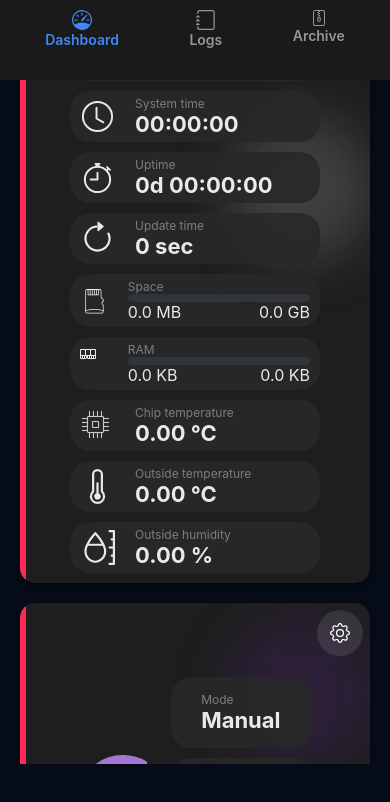
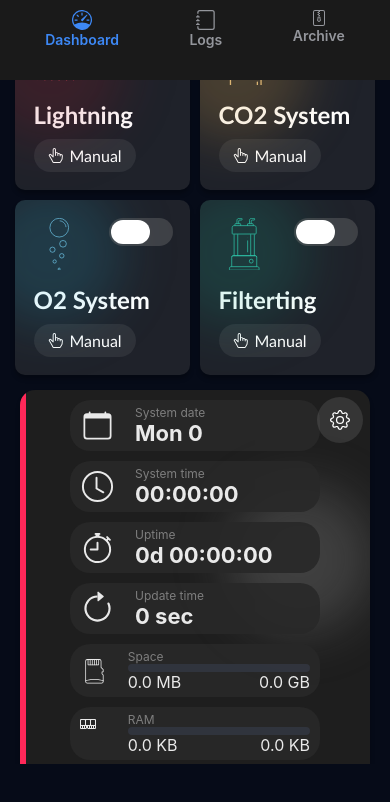
Before and after one commit to onnkek/aquarium, a React (Create React App) app: page / in a window 390 px wide. Shown: the top 802 px of the page. Built offline with nearby package versions, Linux system fonts and the light colour scheme; no server answers.

Commit message:
test new UI for mobile

```diff
--- a/src/pages/DashboardPage/ui/DashboardPage.tsx
+++ b/src/pages/DashboardPage/ui/DashboardPage.tsx
@@ -13,6 +13,7 @@ import { O2Widget } from "widgets/O2Widget";
 import { LightWidget } from "widgets/LightWidget";
 import { FilterWidget } from "widgets/FilterWidget";
 import { CO2Widget } from "widgets/CO2Widget";
+import { RelayWidget } from "widgets/RelayWidget";
 
 export interface DashboardPageProps {
   className?: string;
@@ -23,7 +24,8 @@ export const DashboardPage = ({ className }: DashboardPageProps) => {
   const system = useAppSelector(state => state.aquarium.config.system)
   const openModal = useAppSelector(state => state.aquarium.modal)
   const updateStatus = useAppSelector(state => state.aquarium.updateStatus)
-
+  const config = useAppSelector(state => state.aquarium.config)
+  const currentInfo = useAppSelector(state => state.aquarium.currentInfo)
 
   useEffect(() => {
     dispatch(getCurrentInfo())
@@ -44,9 +46,17 @@ export const DashboardPage = ({ className }: DashboardPageProps) => {
 
   return (
     <Page className={classNames(cls.dashboardPage, {}, [className])}>
-
+      <div style={{ display: "flex", width: "100%" }}>
+        <RelayWidget relay={config.light} currentInfo={currentInfo.light} type="light" />
+        <RelayWidget relay={config.co2} currentInfo={currentInfo.co2} type="co2" />
+      </div>
+      <div style={{ display: "flex", width: "100%" }}>
+        <RelayWidget relay={config.o2} currentInfo={currentInfo.o2} type="o2" />
+        <RelayWidget relay={config.filter} currentInfo={currentInfo.filter} type="filter" />
+      </div>
       <SystemWidget />
       <div style={{ display: "flex", flexWrap: "wrap" }}>
+
         <TempWidget />
         <LightWidget />
         <CO2Widget />
--- a/src/redux/AquariumSlice.ts
+++ b/src/redux/AquariumSlice.ts
@@ -30,7 +30,7 @@ interface ISystemInfo {
   heapSize: number
 }
 
-interface IStatusInfo {
+export interface IStatusInfo {
   status: boolean
 }
 interface IPunpInfo {
@@ -82,29 +82,13 @@ export interface IPumpStatus {
   status: number
 }
 
-interface ICO2 {
+export interface IRelay {
+  name: string,
   on: string,
   off: string,
   mode: number
 }
 
-interface IO2 {
-  on: string,
-  off: string,
-  mode: number
-}
-
-interface ILight {
-  on: string,
-  off: string,
-  mode: number
-}
-
-interface IFilter {
-  on: string,
-  off: string,
-  mode: number
-}
 
 export interface IRGB {
   r: number
@@ -145,10 +129,10 @@ export interface IConfig {
     update: number
   },
   doser: IPumpConfig[],
-  co2: ICO2,
-  o2: IO2,
-  light: ILight,
-  filter: IFilter,
+  co2: IRelay,
+  o2: IRelay,
+  light: IRelay,
+  filter: IRelay,
   argb: IARGB,
   temp: ITemp
 }
@@ -318,21 +302,25 @@ const initialState: IAquarium = {
       }
     ],
     co2: {
+      name: "CO2 System",
       on: "null",
       off: "null",
       mode: 0
     },
     o2: {
+      name: "O2 System",
       on: "null",
       off: "null",
       mode: 0
     },
     light: {
+      name: "Lightning",
       on: "null",
       off: "null",
       mode: 0
     },
     filter: {
+      name: "Filterting",
       on: "null",
       off: "null",
       mode: 0
@@ -627,10 +615,10 @@ export const updateDateTime = createAsyncThunk<ICurrentInfo, { dateTime: ITimeIn
   }
 )
 
-export const updateCO2 = createAsyncThunk<IConfig, ICO2, { state: RootState }>(
+export const updateCO2 = createAsyncThunk<IConfig, IRelay, { state: RootState }>(
 
   'aquarium/updateCO2',
-  async (payload: ICO2, { rejectWithValue, getState, dispatch }) => {
+  async (payload: IRelay, { rejectWithValue, getState, dispatch }) => {
     const state = getState()
 
     const newConfig: IConfig = { ...state.aquarium.config }
@@ -648,10 +636,10 @@ export const updateCO2 = createAsyncThunk<IConfig, ICO2, { state: RootState }>(
   }
 )
 
-export const updateFilter = createAsyncThunk<IConfig, IFilter, { state: RootState }>(
+export const updateFilter = createAsyncThunk<IConfig, IRelay, { state: RootState }>(
 
   'aquarium/updateFilter',
-  async (payload: IFilter, { rejectWithValue, getState, dispatch }) => {
+  async (payload: IRelay, { rejectWithValue, getState, dispatch }) => {
     const state = getState()
 
     const newConfig: IConfig = { ...state.aquarium.config }
@@ -669,10 +657,10 @@ export const updateFilter = createAsyncThunk<IConfig, IFilter, { state: RootStat
   }
 )
 
-export const updateO2 = createAsyncThunk<IConfig, IO2, { state: RootState }>(
+export const updateO2 = createAsyncThunk<IConfig, IRelay, { state: RootState }>(
 
   'aquarium/updateO2',
-  async (payload: IO2, { rejectWithValue, getState, dispatch }) => {
+  async (payload: IRelay, { rejectWithValue, getState, dispatch }) => {
     const state = getState()
 
     const newConfig: IConfig = { ...state.aquarium.config }
@@ -690,10 +678,10 @@ export const updateO2 = createAsyncThunk<IConfig, IO2, { state: RootState }>(
   }
 )
 
-export const updateLight = createAsyncThunk<IConfig, ILight, { state: RootState }>(
+export const updateLight = createAsyncThunk<IConfig, IRelay, { state: RootState }>(
 
   'aquarium/updateLight',
-  async (payload: ILight, { rejectWithValue, getState, dispatch }) => {
+  async (payload: IRelay, { rejectWithValue, getState, dispatch }) => {
     const state = getState()
 
     const newConfig: IConfig = { ...state.aquarium.config }
--- a/src/shared/ui/Toggle/ui/Toggle.module.sass
+++ b/src/shared/ui/Toggle/ui/Toggle.module.sass
@@ -1,4 +1,9 @@
 .toggleContainer
+
+  --toggle-fg: #34C759
+  --toggle-bg: rgb(120 120 120 / 36%)
+  // --toggle-bg: #333
+  // --toggle-fg: #7f56d9
   --toggle-button-fg_disabled: var(--bg-disabled_subtle)
   --animation-duration: 0.2s
   --animation-timing: cubic-bezier(0.76,0.05,0.24,0.95)
@@ -8,7 +13,7 @@
   min-width: 36px
   width: 36px
   height: 20px
-  background-color: #7f56d9
+  background-color: var(--toggle-fg)
   outline: none
   border: none
   border-radius: 9999px
@@ -21,7 +26,7 @@
   border-radius: 9999px
   background-color: white
   transition: transform var(--animation-duration) var(--animation-timing)
-  box-shadow: 0px 1px 2px 0px #1018280f, 0px 1px 3px 0px #1018281a
+  // box-shadow: 0px 4px 4px 0px #1018280f, 0px 1px 3px 0px #1018281a
 .disabled
   cursor: default
   .toggle
@@ -32,14 +37,14 @@
 
 .toggleContainer[aria-checked="true"]
   transition: background-color var(--animation-duration) var(--animation-timing)
-  background-color: #7f56d9
+  background-color: var(--toggle-fg)
   .toggle
-    transform: translateX(100%)
+    transform: translateX(53%)
   &:focus-visible
     box-shadow: var(--ring-brand)
 .toggleContainer[aria-checked="false"]
   transition: background-color var(--animation-duration) var(--animation-timing)
-  background-color: #333
+  background-color: var(--toggle-bg)
   &:focus-visible
     box-shadow: var(--ring-gray-secondary)
 
@@ -53,14 +58,14 @@
     height: 20px
 
 .toggleContainer.xl
-  width: 66px
-  min-width: 66px
-  height: 36px
+  width: 64px
+  min-width: 64px
+  height: 28px
 
   .toggle
-    width: 30px
-    height: 30px
-    margin: 0px 3px
+    width: 39px
+    height: 24px
+    margin: 0px 2px
 
 .toggleContainer.switch
   background-color: #ff2859
--- a/src/widgets/CO2Widget/ui/CO2Widget.tsx
+++ b/src/widgets/CO2Widget/ui/CO2Widget.tsx
@@ -40,7 +40,7 @@ export const CO2Widget = ({ prop }: CO2WidgetProps) => {
     setShowModal(false);
   }
   const sendConfig = async () => {
-    await dispatch(updateCO2({ on: onTime, off: offTime, mode: mode }))
+    await dispatch(updateCO2({ on: onTime, off: offTime, mode: mode, name: co2.name }))
     if (status === Status.Succeeded) {
       setOnTime(co2.on)
       setOffTime(co2.off)
@@ -49,7 +49,7 @@ export const CO2Widget = ({ prop }: CO2WidgetProps) => {
     }
   }
   const sendCO2State = async () => {
-    await dispatch(updateCO2({ on: onTime, off: offTime, mode: invertMode(mode) }))
+    await dispatch(updateCO2({ on: onTime, off: offTime, mode: invertMode(mode), name: co2.name }))
     if (status === Status.Succeeded) {
 
       setMode(invertMode(mode))
@@ -60,7 +60,7 @@ export const CO2Widget = ({ prop }: CO2WidgetProps) => {
   }
   const selectMode = async (mode: number) => {
     setMode(mode);
-    await dispatch(updateCO2({ on: onTime, off: offTime, mode: mode }))
+    await dispatch(updateCO2({ on: onTime, off: offTime, mode: mode, name: co2.name }))
   }
   return (
     <WidgetWrapper color='yellow' onClickEdit={openModal} className={cls.co2Widget} state={co2current}>
--- a/src/widgets/FilterWidget/ui/FilterWidget.tsx
+++ b/src/widgets/FilterWidget/ui/FilterWidget.tsx
@@ -40,7 +40,7 @@ export const FilterWidget = ({ prop }: FilterWidgetProps) => {
     setShowModal(false);
   }
   const sendFilterState = async () => {
-    await dispatch(updateFilter({ on: onTime, off: offTime, mode: invertMode(mode) }))
+    await dispatch(updateFilter({ on: onTime, off: offTime, mode: invertMode(mode), name: filter.name }))
     if (status === Status.Succeeded) {
 
       setMode(invertMode(mode))
@@ -51,7 +51,7 @@ export const FilterWidget = ({ prop }: FilterWidgetProps) => {
     }
   }
   const sendConfig = async () => {
-    await dispatch(updateFilter({ on: onTime, off: offTime, mode: mode }))
+    await dispatch(updateFilter({ on: onTime, off: offTime, mode: mode, name: filter.name }))
     if (status === Status.Succeeded) {
       setOnTime(filter.on)
       setOffTime(filter.off)
@@ -61,7 +61,7 @@ export const FilterWidget = ({ prop }: FilterWidgetProps) => {
   }
   const selectMode = async (mode: number) => {
     setMode(mode);
-    await dispatch(updateFilter({ on: onTime, off: offTime, mode: mode }))
+    await dispatch(updateFilter({ on: onTime, off: offTime, mode: mode, name: filter.name }))
   }
 
   return (
--- a/src/widgets/LightWidget/ui/LightWidget.tsx
+++ b/src/widgets/LightWidget/ui/LightWidget.tsx
@@ -40,7 +40,7 @@ export const LightWidget = ({ prop }: LightWidgetProps) => {
   }
 
   const sendConfig = async () => {
-    await dispatch(updateLight({ on: onTime, off: offTime, mode: mode }))
+    await dispatch(updateLight({ on: onTime, off: offTime, mode: mode, name: light.name }))
     if (status === Status.Succeeded) {
       setOnTime(light.on)
       setOffTime(light.off)
@@ -49,7 +49,7 @@ export const LightWidget = ({ prop }: LightWidgetProps) => {
     }
   }
   const sendLightState = async () => {
-    await dispatch(updateLight({ on: onTime, off: offTime, mode: invertMode(mode) }))
+    await dispatch(updateLight({ on: onTime, off: offTime, mode: invertMode(mode), name: light.name }))
     if (status === Status.Succeeded) {
 
       setMode(invertMode(mode))
@@ -60,7 +60,7 @@ export const LightWidget = ({ prop }: LightWidgetProps) => {
   }
   const selectMode = async (mode: number) => {
     setMode(mode);
-    await dispatch(updateLight({ on: onTime, off: offTime, mode: mode }))
+    await dispatch(updateLight({ on: onTime, off: offTime, mode: mode, name: light.name }))
   }
   return (
     <WidgetWrapper color='red' onClickEdit={openModal} className={cls.lightWidget} state={lightCurrent}>
--- a/src/widgets/O2Widget/ui/O2Widget.tsx
+++ b/src/widgets/O2Widget/ui/O2Widget.tsx
@@ -41,7 +41,7 @@ export const O2Widget = ({ prop }: O2WidgetProps) => {
   }
 
   const sendConfig = async () => {
-    await dispatch(updateO2({ on: onTime, off: offTime, mode: mode }))
+    await dispatch(updateO2({ on: onTime, off: offTime, mode: mode, name: o2.name }))
     if (status === Status.Succeeded) {
       setOnTime(o2.on)
       setOffTime(o2.off)
@@ -50,7 +50,7 @@ export const O2Widget = ({ prop }: O2WidgetProps) => {
     }
   }
   const sendO2State = async () => {
-    await dispatch(updateO2({ on: onTime, off: offTime, mode: invertMode(mode) }))
+    await dispatch(updateO2({ on: onTime, off: offTime, mode: invertMode(mode), name: o2.name }))
     if (status === Status.Succeeded) {
 
       setMode(invertMode(mode))
@@ -61,7 +61,7 @@ export const O2Widget = ({ prop }: O2WidgetProps) => {
   }
   const selectMode = async (mode: number) => {
     setMode(mode);
-    await dispatch(updateO2({ on: onTime, off: offTime, mode: mode }))
+    await dispatch(updateO2({ on: onTime, off: offTime, mode: mode, name: o2.name }))
   }
 
   return (
--- /dev/null
+++ b/src/widgets/RelayWidget/index.ts
@@ -0,0 +1 @@
+export { RelayWidget } from './ui/RelayWidget';
--- /dev/null
+++ b/src/widgets/RelayWidget/ui/RelayWidget.module.sass
@@ -0,0 +1,82 @@
+@import "app/styles/variables"
+// https://www.figma.com/design/VQkvi8nz0yMvMFbAtCJeDN/Wonderful--Digital-Smart-Home-App---Admin-Web-UI-Template-with-Premium-Screens--Preview-?node-id=303-77172&p=f&t=BgKUyM2OnRjlWgwL-0
+// https://www.figma.com/design/4tSIGK2jgAvZeYtqmpwidF/Smart-Home-App--Community-?node-id=0-1&p=f&t=e1AjXd5DFal2UQUq-0
+// https://www.figma.com/design/lTmB7xyMB22SLlDhziuqbS/Smart-Home-UI-Kit--Community-?node-id=8-22&p=f&t=N0gr9T40G6zFMJIO-0
+// https://www.figma.com/design/Mab5lExCjwoqF11NjHkBT5/iBank---Banking---E-Money-Management-App-%7C-FinPay-%7C-Digital-%7C-Finance-Mobile-Banking-App-Ui-Kit--Community-?node-id=2-20347&p=f&t=OTkwNBjhEN3BC4X5-0
+// https://www.figma.com/design/Zoo9isFazS9N35qfj8z2mX/Smart-Home-App-UI-Kit--Community-?node-id=345-36561&p=f&t=GADxCIB5IxrANLV3-0
+// https://www.figma.com/design/1TF2va27NDOxYXOxP863SN/Smartify---Smart-Home-App-UI-Kit--Preview-?node-id=8236-535&t=lfHvJMHt8CptYNC3-0
+.relayWidget
+  display: none
+@media (max-width: 780px)
+  .relayWidget
+    position: relative
+    padding: 5%
+    color: white
+    font-weight: 100
+    font-family: 'Trebuchet MS', 'Lucida Sans Unicode', 'Lucida Grande', 'Lucida Sans', Arial, sans-serif
+    aspect-ratio: 1
+    width: 100%
+    background-color: #1f222a
+    margin: 5px
+    border-radius: 10px
+    display: flex
+    flex-direction: column
+    justify-content: flex-end
+    align-items: flex-start
+    overflow: hidden
+    box-shadow: 0px 4px 4px 0px rgba(0, 0, 0, 25%)
+  .icon
+    width: 30%
+    height: 30%
+    position: absolute
+    top: 10%
+    left: 10%
+  .name
+    margin-bottom: 10px
+  .mode
+    margin: 0
+    display: flex
+    align-items: center
+    padding: 7px 14px
+    background-color: rgba(255, 255, 255, 0.07)
+    border-radius: 999px
+    p
+      margin: 0
+    svg
+      width: 15px
+      height: 15px
+      margin-right: 7px
+
+  .toggle
+    position: absolute
+    top: 10%
+    right: 10%
+  .blur
+    position: absolute
+    right: calc(80% - 75px)
+    bottom: calc(70% - 75px)
+    width: 150px
+    height: 150px
+    border-radius: 50%
+    border: 1px solid black
+    filter: blur(25px)
+  .light
+    .blur
+      background-color: $widget-blur-red
+    .icon
+      stroke: $widget-icon-red
+  .o2
+    .blur
+      background-color: $widget-blur-blue
+    .icon
+      stroke: $widget-icon-blue
+  .co2
+    .blur
+      background-color: $widget-blur-yellow
+    .icon
+      stroke: $widget-icon-yellow
+  .filter
+    .blur
+      background-color: $widget-blur-tiffany
+    .icon
+      stroke: $widget-icon-tiffany
--- /dev/null
+++ b/src/widgets/RelayWidget/ui/RelayWidget.tsx
@@ -0,0 +1,90 @@
+import cls from './RelayWidget.module.sass';
+import { ReactNode } from 'react';
+import { ReactComponent as GearIcon } from 'shared/assets/icons/gear.svg';
+import { ReactComponent as XIcon } from 'shared/assets/icons/x.svg';
+import { classNames, Mods } from 'shared/lib/classNames';
+import { Toggle } from 'shared/ui/Toggle';
+import { ReactComponent as LightIcon } from 'shared/assets/icons/aquarium/light.svg'
+import { ReactComponent as O2Icon } from 'shared/assets/icons/aquarium/o2.svg'
+import { ReactComponent as CO2Icon } from 'shared/assets/icons/aquarium/co2short.svg'
+import { ReactComponent as FilterIcon } from 'shared/assets/icons/aquarium/filter.svg'
+import { ReactComponent as ManualIcon } from 'shared/assets/icons/aquarium/hand.svg'
+import { ReactComponent as ScheduleIcon } from 'shared/assets/icons/aquarium/arrow-up.svg'
+import { IRelay, IStatusInfo } from 'redux/AquariumSlice';
+
+
+type RelayWidgetType = 'light' | 'co2' | 'o2' | 'filter';
+const relayWidgetTypeClasses: Record<RelayWidgetType, string> = {
+  light: cls.light,
+  co2: cls.co2,
+  o2: cls.o2,
+  filter: cls.filter
+};
+
+type RelayWidgetColor = 'none' | 'violet' | 'red' | 'yellow' | 'blue' | 'tiffany' | 'rgb' | 'green' | 'white';
+const colorClasses: Record<RelayWidgetColor, string> = {
+  none: cls.none,
+  violet: cls.violet,
+  red: cls.red,
+  yellow: cls.yellow,
+  blue: cls.blue,
+  tiffany: cls.tiffany,
+  rgb: cls.rgb,
+  green: cls.green,
+  white: cls.white
+};
+
+export interface RelayWidgetProps {
+  className?: string;
+  children?: ReactNode;
+  color?: RelayWidgetColor;
+  state?: boolean;
+  onClickEdit?: (e: React.MouseEvent<HTMLButtonElement>) => void;
+  relay: IRelay;
+  currentInfo: IStatusInfo
+  type: RelayWidgetType;
+}
+
+export const RelayWidget = ({
+  className,
+  children,
+  color = 'none',
+  state = false,
+  relay,
+  onClickEdit,
+  type,
+  currentInfo
+}: RelayWidgetProps) => {
+
+  const mods: Mods = {
+    [cls.on]: state,
+    [relayWidgetTypeClasses[type]]: true,
+    [colorClasses[color]]: true
+  }
+
+  const getIcon = () => {
+    switch (type) {
+      case "co2":
+        return <CO2Icon className={cls.icon} />
+      case "o2":
+        return <O2Icon className={cls.icon} />
+      case "light":
+        return <LightIcon className={cls.icon} />
+      case "filter":
+        return <FilterIcon className={cls.icon} />
+    }
+  }
+
+  return (
+    <div className={classNames(cls.relayWidget, mods, [className])}>
+      {getIcon()}
+      <span className={cls.blur}></span>
+      <Toggle className={cls.toggle} size='XL' checked={currentInfo.status}></Toggle>
+      <h2 className={cls.name}>{relay.name}</h2>
+      <div className={cls.mode}>
+        {relay.mode !== 2 ? <ManualIcon /> : <ScheduleIcon />}
+        <p>{relay.mode !== 2 ? "Manual" : `${relay.on} - ${relay.off}`}</p>
+      </div>
+    </div>
+  );
+};
```
Also changed, not shown: src/shared/assets/icons/aquarium/co2short.svg (added), src/shared/assets/icons/aquarium/hand.svg (added), src/widgets/WidgetWrapper/ui/WidgetWrapper.module.sass (line endings or trailing spaces).
